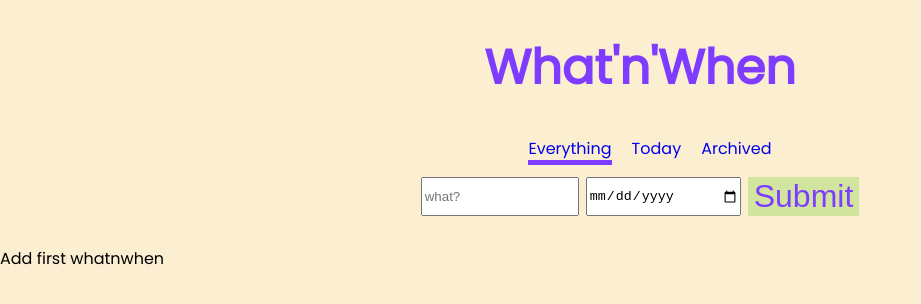
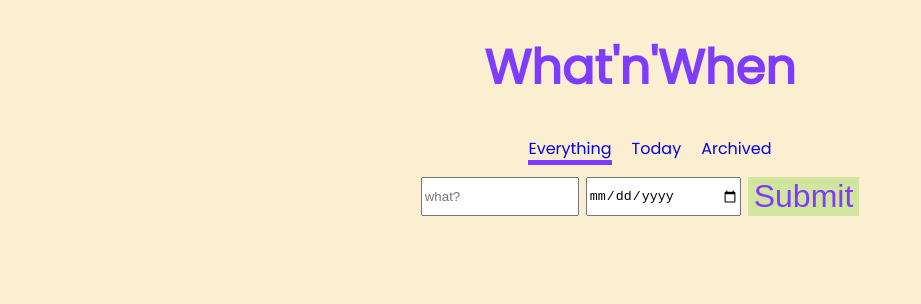
Before and after one commit to vadimnovozhilov/whatnwhen, a React (Create React App) app: page / in a window 1280 px wide. Shown: the top 304 px of the page, without its empty margins (0-921 px from the left). Built offline with nearby package versions, Linux system fonts and the light colour scheme.

Commit message:
added component to display whats need to be done today

```diff
--- a/src/App.js
+++ b/src/App.js
@@ -90,6 +90,8 @@ class App extends Component {
   render() {
     const archivedWhats = this.state.whats.filter(item => item.isActive === false);
     const activeItems = this.state.whats.filter(item => item.isActive === true);
+    const todayIs = new Date();
+    const todaysItems = this.state.whats.filter(item => item.formattedDate === moment(todayIs).format('MMMM Do YYYY'));
     return (
       <Router>
         <div className="App">
@@ -111,7 +113,7 @@ class App extends Component {
         <SubmitForm handleSubmit={this.handleSubmit} />
         <Switch>
           <Route exact path='/' component={() => <AllItems items={activeItems} handleArchive={this.handleArchive} />} />
-          <Route path='/today' component={TodayItems} />
+          <Route path='/today' component={() => <AllItems items={todaysItems} />} />
           <Route path='/archived' component={() => <AllItems items={archivedWhats} />} />
         </Switch>
       </div>
--- a/src/Pages/AllItems/AllItems.js
+++ b/src/Pages/AllItems/AllItems.js
@@ -3,13 +3,6 @@ import { WhatList } from '../../Components/WhatList/WhatList';
 
 export const AllItems = (props) => (
     <div>
-        {
-            !props.items.length === 0 ? (
-                <WhatList items={props.items} handleArchive={props.handleArchive} />
-            )
-            : (
-                <p>Add first whatnwhen</p>
-            )
-        }
+        <WhatList items={props.items} handleArchive={props.handleArchive} />
     </div>
 )
```
